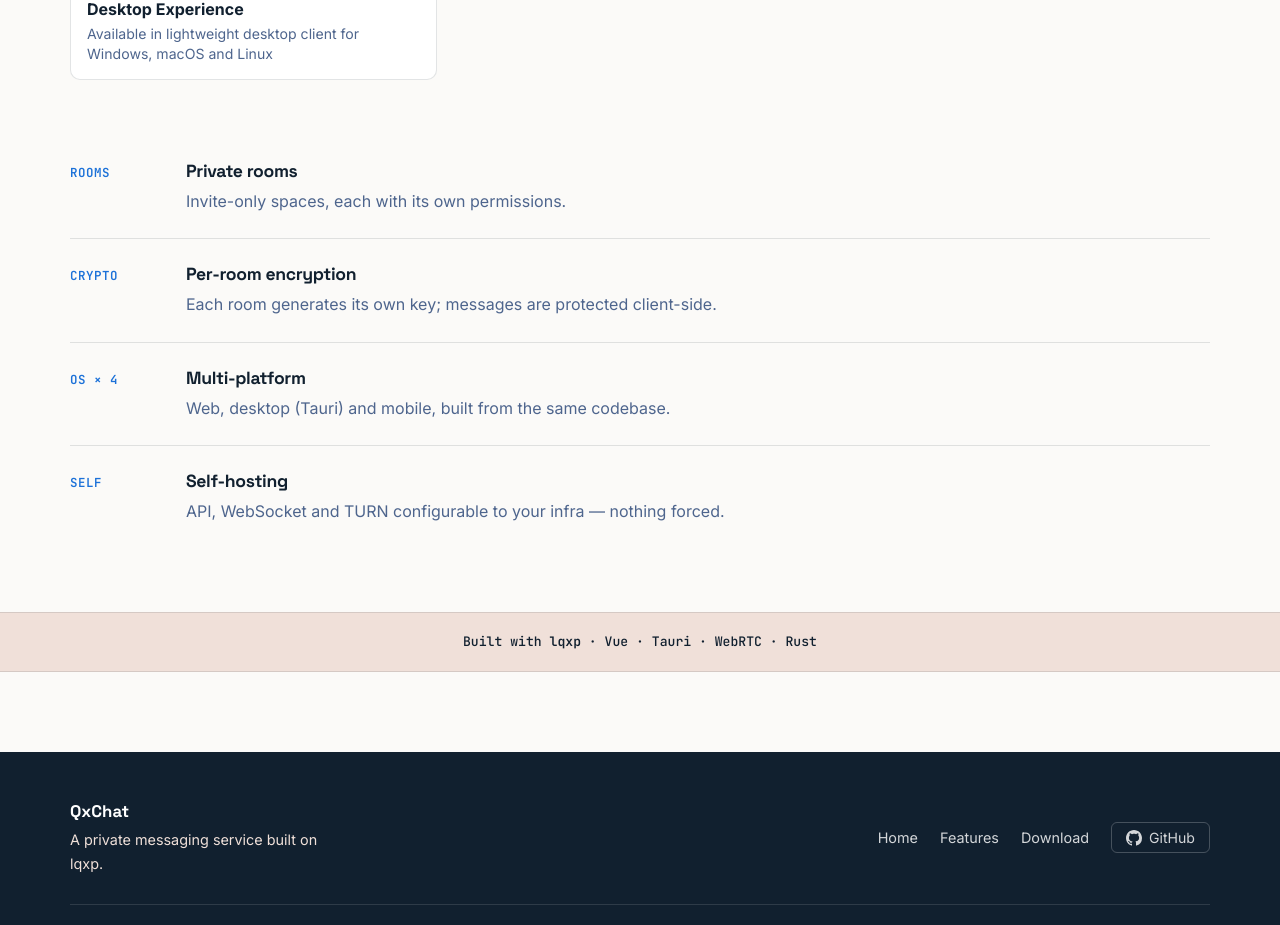
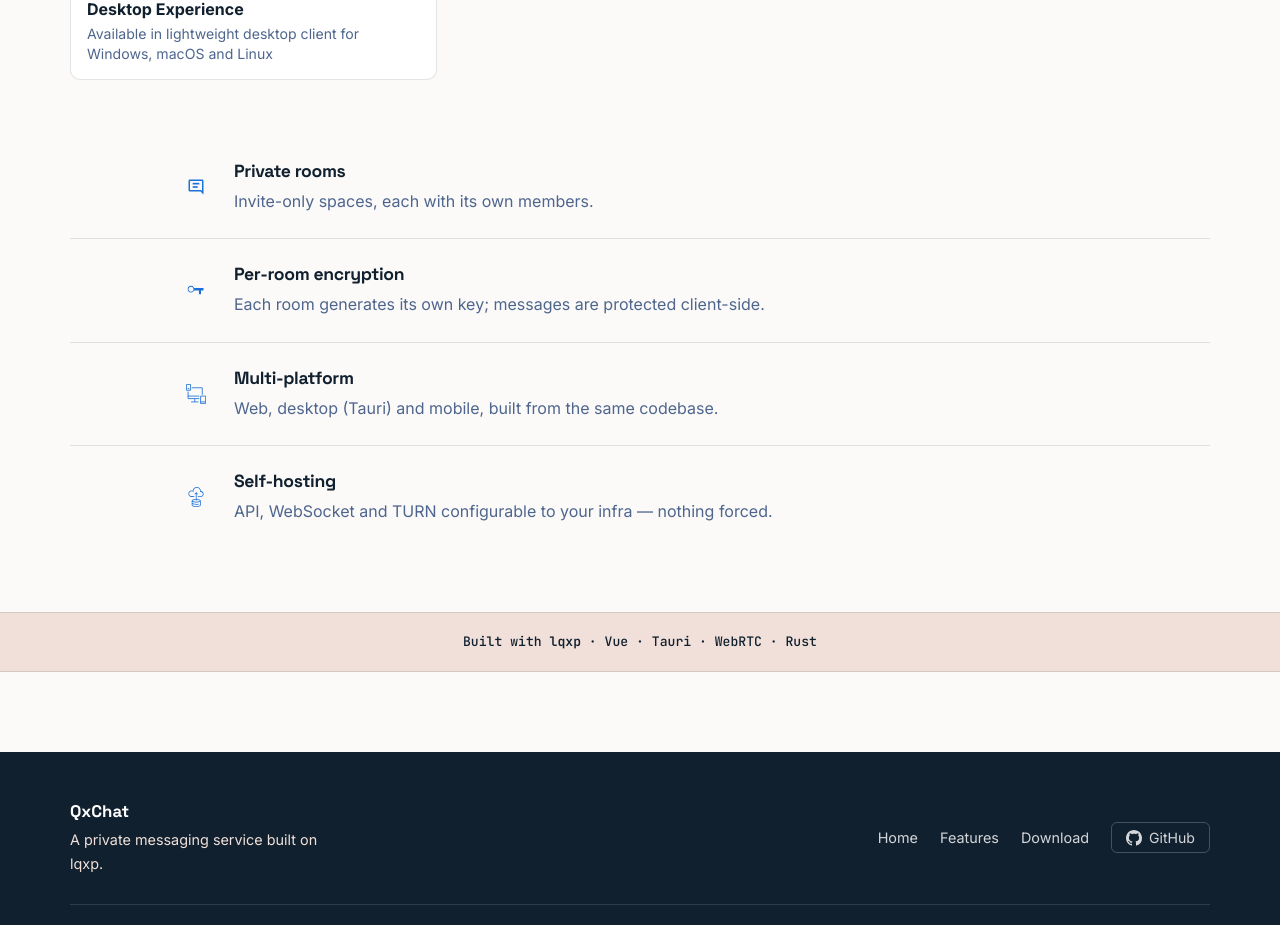
Before and after one commit to lqxp/site, a Nuxt app: page /features in a window 1280 px wide. Shown: the part 1300-2225 px from the top of the page. Built offline with nearby package versions, Linux system fonts and the light colour scheme.

Commit message:
Update features.vue

```diff
--- a/app/pages/features.vue
+++ b/app/pages/features.vue
@@ -32,22 +32,45 @@
   {
     tag: 'ROOMS',
     title: 'Private rooms',
-    text: 'Invite-only spaces, each with its own permissions.'
+    text: 'Invite-only spaces, each with its own members.',
+    icon: `<svg viewBox="0 0 24 24" fill="none" xmlns="http://www.w3.org/2000/svg">
+      <path d="M8 7H16V9H8V7Z" fill="currentColor"/>
+      <path d="M14 11H8V13H14V11Z" fill="currentColor"/>
+      <path fill-rule="evenodd" clip-rule="evenodd" d="M19.2 3C20.19 3 20.991 3.81 20.991 4.8L21 21L17.4 17.4H4.8C3.81 17.4 3 16.59 3 15.6V4.8C3 3.81 3.81 3 4.8 3H19.2ZM19.2 16.653V4.8H4.8V15.6H18.147L19.2 16.653Z" fill="currentColor"/>
+    </svg>`,
   },
   {
     tag: 'CRYPTO',
     title: 'Per-room encryption',
-    text: 'Each room generates its own key; messages are protected client-side.'
+    text: 'Each room generates its own key; messages are protected client-side.',
+    icon: `<svg viewBox="0 0 24 24" fill="none" xmlns="http://www.w3.org/2000/svg">
+      <path fill-rule="evenodd" clip-rule="evenodd" d="M9.59309 9.5L21 9.5V12.5L18 12.5V17H15.5V12.5H9.59309C9.59309 12.5 8.5 15 6 15C3.5 15 2 13.2091 2 11C2 8.79086 3.5 7 6 7C8.5 7 9.59309 9.5 9.59309 9.5ZM3 11C3 12.6569 4.34315 14 6 14C7.65685 14 9 12.6569 9 11C9 9.34315 7.65685 8 6 8C4.34315 8 3 9.34315 3 11Z" fill="currentColor"/>
+    </svg>`,
   },
   {
     tag: 'OS × 4',
     title: 'Multi-platform',
-    text: 'Web, desktop (Tauri) and mobile, built from the same codebase.'
+    text: 'Web, desktop (Tauri) and mobile, built from the same codebase.',
+    icon: `<svg viewBox="0 0 24 24" fill="none" xmlns="http://www.w3.org/2000/svg">
+      <polyline points="15.5,17.5 2.5,17.5 2.5,9.5" stroke="currentColor" stroke-linecap="round" stroke-linejoin="round" stroke-miterlimit="10"/>
+      <polyline points="7.5,4.5 19.5,4.5 19.5,12.5" stroke="currentColor" stroke-linecap="round" stroke-linejoin="round" stroke-miterlimit="10"/>
+      <line x1="10.5" y1="17.5" x2="10.5" y2="21.5" stroke="currentColor" stroke-linejoin="round" stroke-miterlimit="10"/>
+      <line x1="6.5" y1="21.5" x2="14.5" y2="21.5" stroke="currentColor" stroke-linecap="round" stroke-linejoin="round" stroke-miterlimit="10"/>
+      <line x1="2.5" y1="14.5" x2="15.5" y2="14.5" stroke="currentColor" stroke-linecap="round" stroke-linejoin="round" stroke-miterlimit="10"/>
+      <rect x="0.5" y="0.5" width="5" height="7" stroke="currentColor" stroke-linejoin="round" stroke-miterlimit="10"/>
+      <rect x="17.5" y="14.5" width="6" height="9" stroke="currentColor" stroke-linejoin="round" stroke-miterlimit="10"/>
+      <line x1="2.5" y1="5.5" x2="3.5" y2="5.5" stroke="currentColor" stroke-linecap="round" stroke-linejoin="round" stroke-miterlimit="10"/>
+      <line x1="17.5" y1="21.5" x2="23.5" y2="21.5" stroke="currentColor" stroke-linejoin="round" stroke-miterlimit="10"/>
+    </svg>`,
   },
   {
     tag: 'SELF',
     title: 'Self-hosting',
-    text: 'API, WebSocket and TURN configurable to your infra — nothing forced.'
+    text: 'API, WebSocket and TURN configurable to your infra — nothing forced.',
+    icon: `<svg viewBox="0 0 389.895 389.895" fill="none" xmlns="http://www.w3.org/2000/svg">
+      <path d="M287.734,267.822c0-21.036-40.476-31.29-80.634-32.425V129.981l12.867,12.867c1.464,1.464,3.384,2.196,5.303,2.196s3.839-0.732,5.303-2.196c2.929-2.93,2.929-7.678,0-10.607l-25.67-25.67c-2.929-2.928-7.678-2.928-10.606,0l-25.67,25.67c-2.929,2.93-2.929,7.678,0,10.607c2.928,2.928,7.677,2.928,10.606,0l12.867-12.867v105.415c-40.174,1.128-80.682,11.382-80.682,32.426v89.54h0.262c0,22.352,45.699,32.532,88.158,32.532s88.158-10.181,88.158-32.532h-0.262V267.822zM192.1,250.4v9.731c0,4.143,3.358,7.5,7.5,7.5s7.5-3.357,7.5-7.5v-9.73c45.094,1.253,65.634,13.547,65.634,17.42c0,4.084-22.805,17.533-73.158,17.533s-73.158-13.449-73.158-17.533C126.418,263.948,146.973,251.647,192.1,250.4zM199.838,374.895c-50.354,0-73.158-13.449-73.158-17.532h-0.262v-27.665c13.629,6.434,37.065,10.927,72.455,14.259c2.349,0.222,4.942,0.33,7.743,0.33c10.209,0,23.146-1.447,36.795-4.168c4.062-0.81,6.699-4.76,5.889-8.821c-0.81-4.062-4.758-6.697-8.822-5.89c-16.025,3.194-30.677,4.514-40.199,3.615c-24.676-2.323-42.889-5.157-55.681-8.664c-16.826-4.612-18.181-8.862-18.181-8.901v-24.395c16.938,9.039,45.722,13.292,73.158,13.292s56.221-4.253,73.158-13.292v70.299h0.262C272.997,361.445,250.192,374.895,199.838,374.895z" fill="currentColor"/>
+      <path d="M290.299,80.34c0.005-0.33,0.007-0.658,0.007-0.983C290.306,35.6,254.707,0,210.95,0c-41.367,0-75.442,31.813-79.042,72.259c-7.286-2.895-15.081-4.395-23.042-4.395c-34.465,0-62.505,28.039-62.505,62.505s28.04,62.506,62.469,62.506l49.188,0.24c0.013,0,0.025,0,0.038,0c4.125,0,7.479-3.334,7.499-7.463c0.02-4.143-3.321-7.517-7.463-7.537l-49.224-0.24c-26.194,0-47.505-21.311-47.505-47.506c0-26.194,21.311-47.505,47.505-47.505c9.411,0,18.515,2.757,26.329,7.973c2.381,1.588,5.462,1.685,7.938,0.243s3.914-4.167,3.707-7.023l-0.033-0.453c-0.109-1.493-0.212-2.903-0.212-4.247C146.594,43.87,175.464,15,210.95,15s64.356,28.87,64.356,64.356c0,2.319-0.167,4.843-0.51,7.715c-0.269,2.247,0.492,4.496,2.07,6.119c1.578,1.622,3.803,2.437,6.06,2.239c1.479-0.135,2.703-0.198,3.851-0.198c23.024,0,41.756,18.731,41.756,41.756s-18.731,41.757-41.719,41.757l-52.676-0.258c-0.013,0-0.025,0-0.038,0c-4.125,0-7.479,3.334-7.499,7.463c-0.02,4.143,3.321,7.517,7.463,7.537l52.713,0.258c31.295,0,56.756-25.461,56.756-56.757C343.533,106.874,319.96,82.164,290.299,80.34z" fill="currentColor"/>
+    </svg>`,
   }
 ]
 </script>
@@ -84,9 +107,10 @@
   </section>
 
   <section class="feature-rows container">
-    <div v-for="f in features" :key="f.tag" class="feature-row">
-      <span class="feature-row__tag">{{ f.tag }}</span>
-      <div>
+    <div class="feature-row" v-for="f in features" :key="f.tag">
+      <span class="feature-row__tag"></span>
+      <div class="feature-row__icon" v-html="f.icon"></div>
+      <div class="feature-row__body">
         <h3>{{ f.title }}</h3>
         <p>{{ f.text }}</p>
       </div>
@@ -170,7 +194,8 @@
 
 .feature-row {
   display: grid;
-  grid-template-columns: 96px 1fr;
+  grid-template-columns: 96px 28px 1fr;
+  align-items: center;
   gap: 20px;
   padding: 24px 0;
   border-top: 1px solid var(--line);
@@ -186,17 +211,41 @@
   font-weight: 600;
   letter-spacing: 0.04em;
   color: var(--blue-700);
-  padding-top: 4px;
 }
 
-.feature-row h3 {
+.feature-row__icon {
+  width: 20px;
+  height: 20px;
+  color: var(--blue-700);
+  flex-shrink: 0;
+}
+
+.feature-row__icon :deep(svg) {
+  width: 20px;
+  height: 20px;
+  display: block;
+}
+
+.feature-row__body h3 {
   font-size: 1.1rem;
   margin-bottom: 6px;
 }
 
-.feature-row p {
+.feature-row__body p {
   color: var(--slate);
   max-width: 560px;
+  margin: 0;
+}
+
+@media (max-width: 680px) {
+  .feature-row {
+    grid-template-columns: 28px 1fr;
+    grid-template-rows: auto auto;
+  }
+
+  .feature-row__tag {
+    grid-column: 1 / -1;
+  }
 }
 
 .stack-strip {
```
